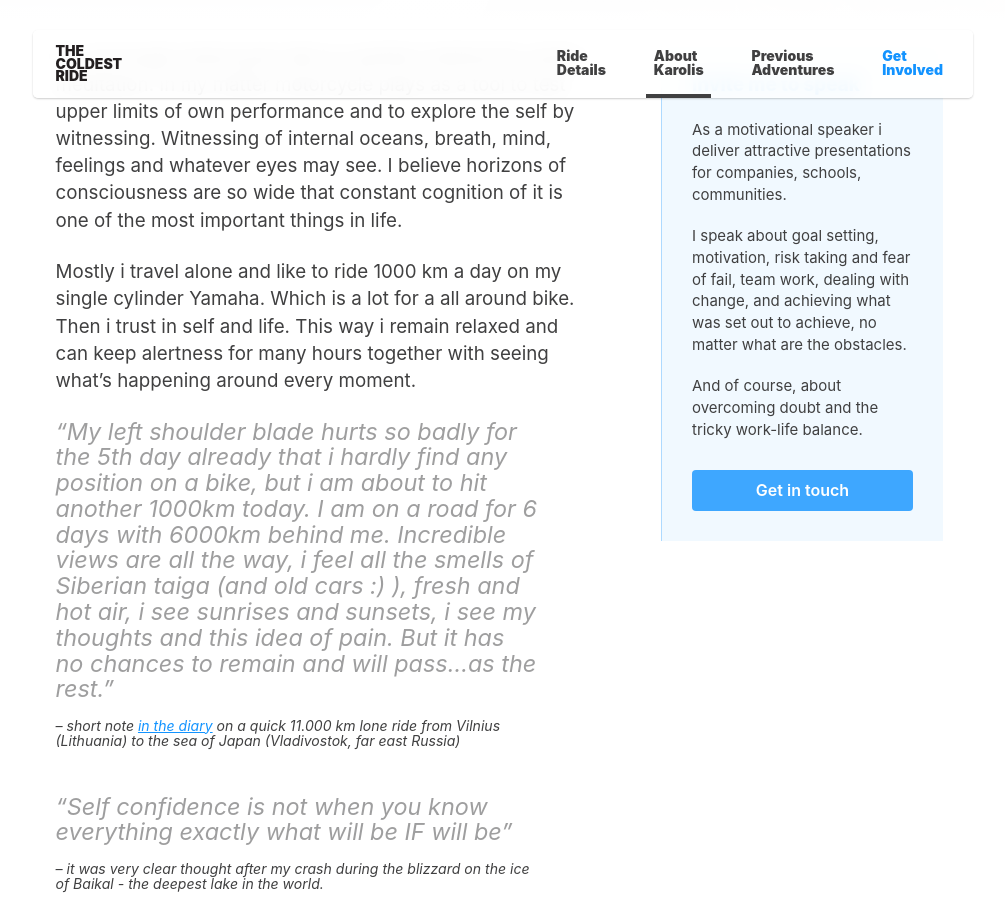
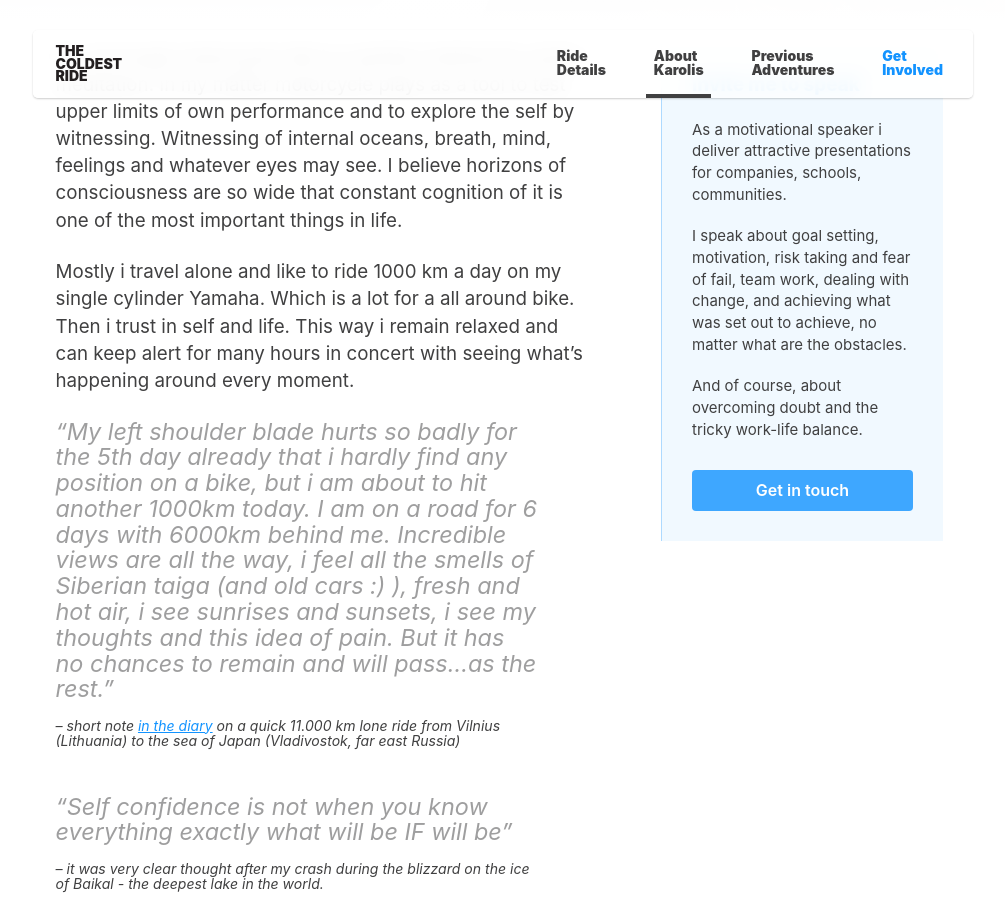
Before and after one commit to karolismieliauskas/thecoldestride.com, a Jekyll site: the page built from pages/about.html, in a window 1280 px wide and 900 px high, scrolled down 627 px. Shown: the whole window, without its empty margins (137-1142 px from the left). Built offline with Jekyll 4.4.1, drawn with Linux system fonts in a browser that asks for light colours.

Commit message:
Update about.yml

```diff
--- a/_data/about.yml
+++ b/_data/about.yml
@@ -3,7 +3,7 @@ hero:
 body: |
     For me tough motorcycle ride is a perfect method for active meditation. In my matter motorcycle plays as a tool to test upper limits of own performance and to explore the self by witnessing. Witnessing of internal oceans, breath, mind, feelings and whatever eyes may see. I believe horizons of consciousness are so wide that constant cognition of it is one of the most important things in life.
 
-    Mostly i travel alone and like to ride 1000 km a day on my single cylinder Yamaha. Which is a lot for a all around bike. Then i trust in self and life. This way i remain relaxed and can keep alertness for many hours together with seeing what's happening around every moment.
+    Mostly i travel alone and like to ride 1000 km a day on my single cylinder Yamaha. Which is a lot for a all around bike. Then i trust in self and life. This way i remain relaxed and can keep alert for many hours in concert with seeing what's happening around every moment.
 
     > "My left shoulder blade hurts so badly for the 5th day already that i hardly find any position on a bike, but i am about to hit another 1000km today. I am on a road for 6 days with 6000km behind me. Incredible views are all the way, i feel all the smells of Siberian taiga (and old cars :) ), fresh and hot air, i see sunrises and sunsets, i see my thoughts and this idea of pain. But it has no chances to remain and will pass...as the rest."
     >
```
